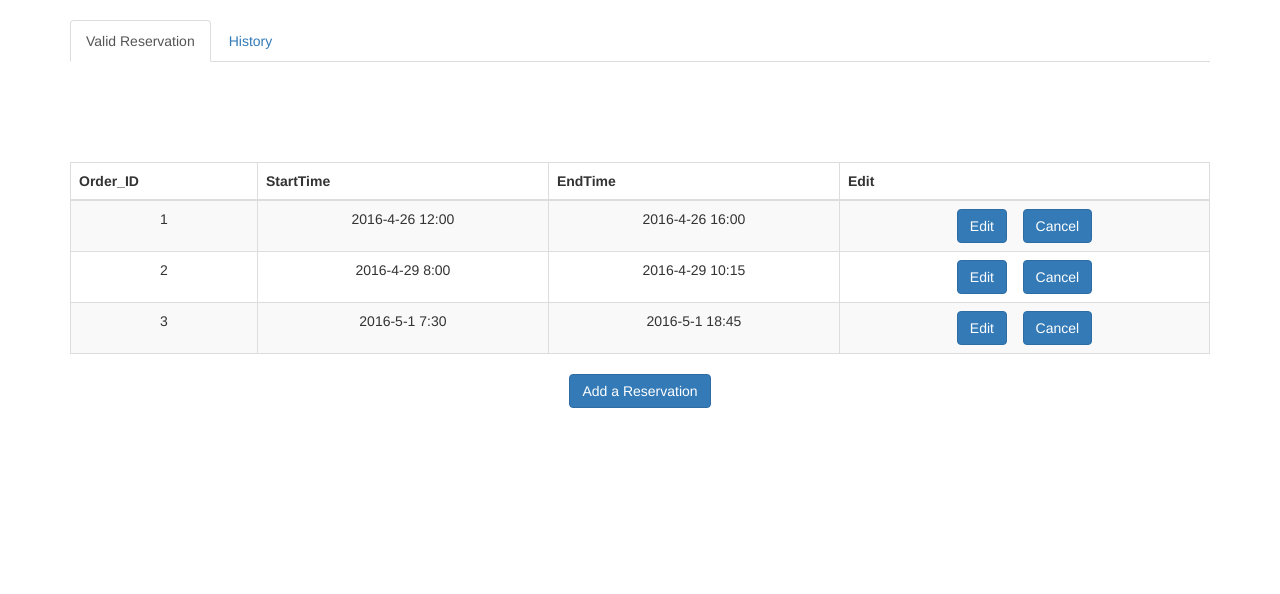
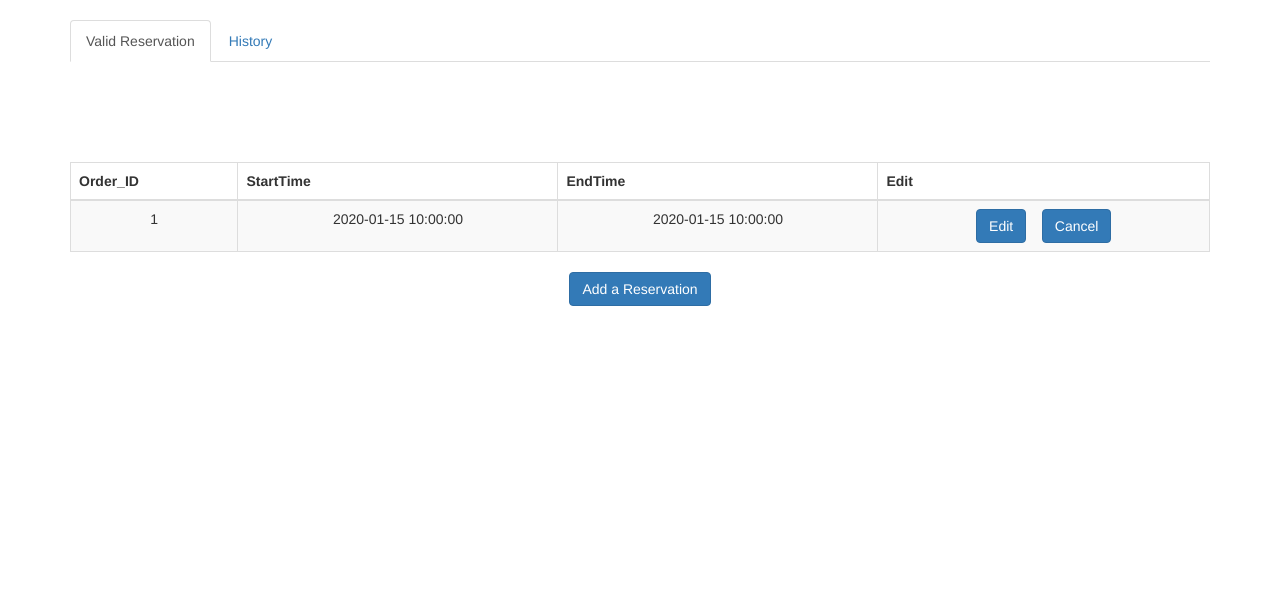
Before and after one commit to bwzou/parking-lot, a Flask app: template templates/home01.html in a window 1280 px wide. Shown: the part 51-645 px from the top of the page. Run offline with Flask 2, Linux system fonts and the light colour scheme; the template is opened without the code that fills it: most values are stand-ins (such as "Sample title", 1, 10 or a date in 2020); some libraries are stand-ins or nearby versions.

Commit message:
change the show_table

```diff
--- a/templates/home01.html
+++ b/templates/home01.html
@@ -74,29 +74,18 @@
                     </tr>
                     </thead>
                     <tbody>
-                    <tr>
-                        <td>1</td>
-                        <td>2016-4-26 12:00</td>
-                        <td>2016-4-26 16:00</td>
-                        <td><a href="#" class="btn btn-primary">Edit</a>&nbsp;&nbsp;&nbsp;&nbsp;<a href="#" class="btn btn-primary">Cancel</a>
-                    </tr>
-                    <tr>
-                        <td>2</td>
-                        <td>2016-4-29 8:00</td>
-                        <td>2016-4-29 10:15</td>
-                        <td><a href="#" class="btn btn-primary">Edit</a>&nbsp;&nbsp;&nbsp;&nbsp;<a href="#" class="btn btn-primary">Cancel</a>
-                        </td>
-                    </tr>
-                    <tr>
-                        <td>3</td>
-                        <td>2016-5-1 7:30</td>
-                        <td>2016-5-1 18:45</td>
-                        <td><a href="#" class="btn btn-primary">Edit</a>&nbsp;&nbsp;&nbsp;&nbsp;<a href="#" class="btn btn-primary">Cancel</a>
-                    </tr>
+					{% for book in result %}
+					<tr>
+						<td>{{ book.ID }}</td>
+						<td>{{ book.StartTime }}</td>
+						<td>{{ book.EndTime }}</td>
+						<td><a href="#" class="btn btn-primary">Edit</a>&nbsp;&nbsp;&nbsp;&nbsp;<a href="#" class="btn btn-primary">Cancel</a>
+					</tr>
+					{% endfor %}
                     </tbody>
                 </table>
                 <p class="lead">
-                    <a href="#" class="btn btn-primary">Add a Reservation</a>
+				<a href="{{ url_for('reserve') }}" class="btn btn-primary">Add a Reservation</a>
                 </p>
             </form>
             <form role="tabpanel" class="tab-pane fade" id="historyTbl">
```
